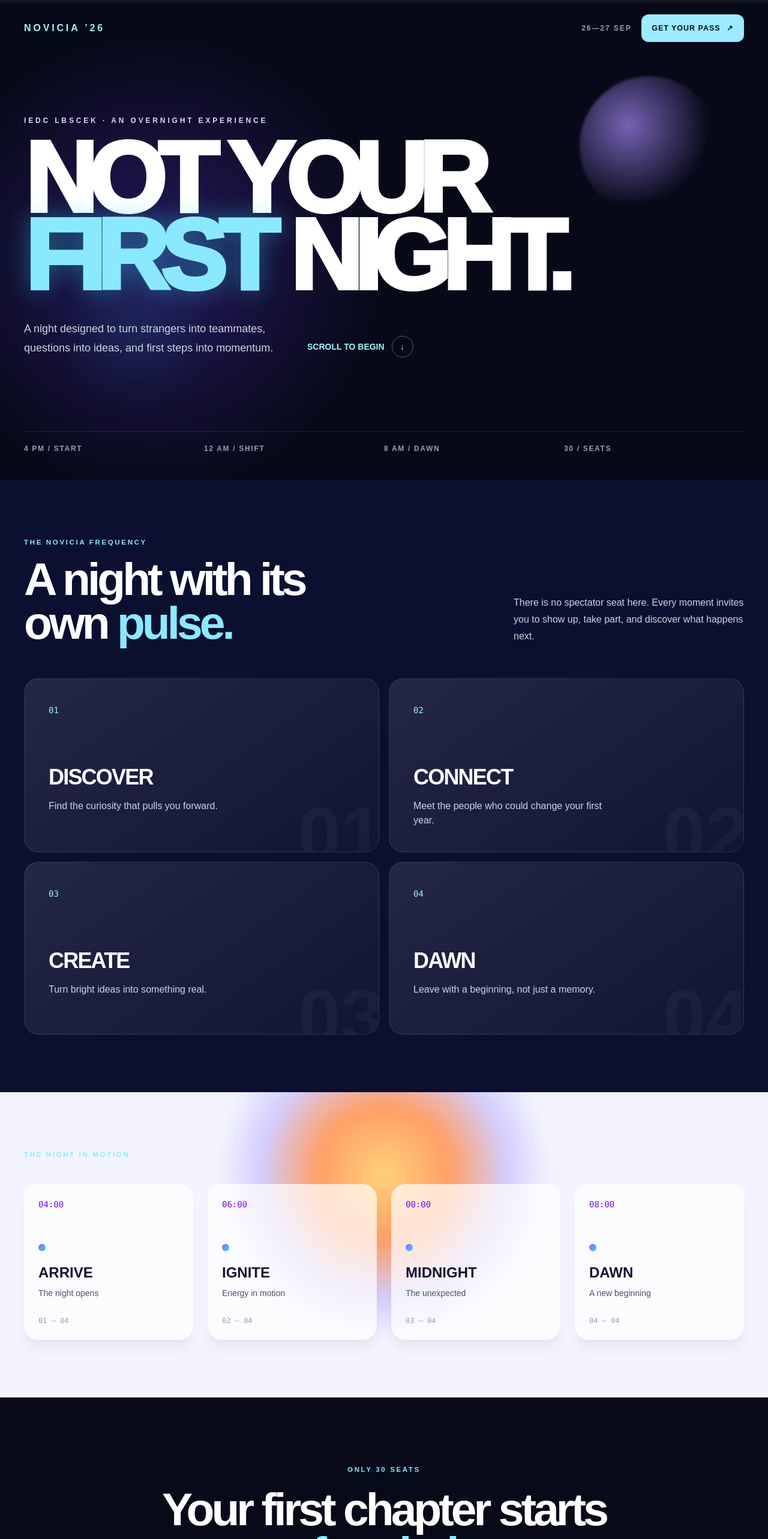
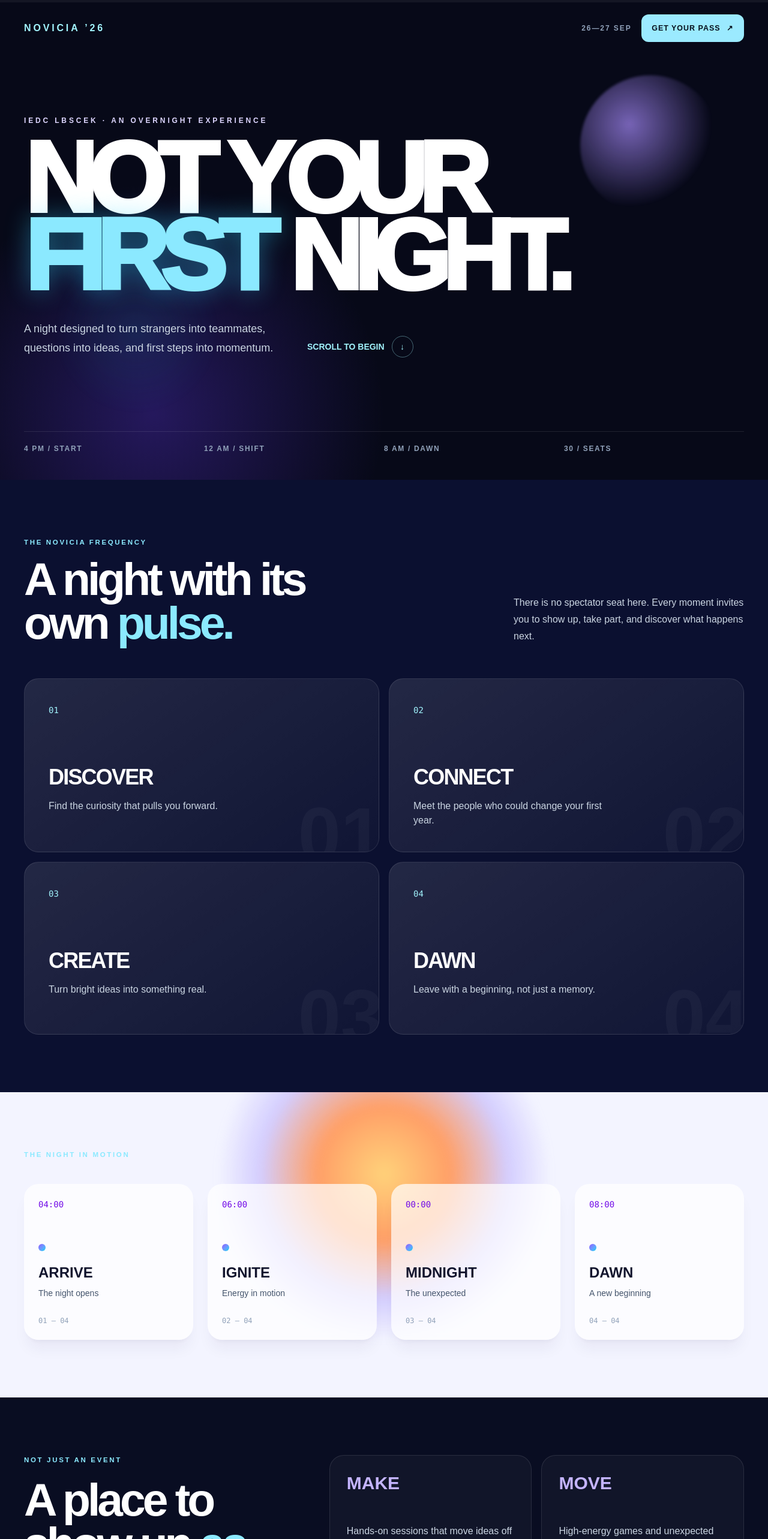
Before and after one commit to sanjay-sanju-03/NOVICIA, a Next.js app: page / in a window 1280 px wide. Shown: the top 2566 px of the page at 60% size. Built offline with nearby package versions, Linux system fonts and the light colour scheme.

Commit message:
Expand NOVICIA homepage experience

```diff
--- a/src/app/page.tsx
+++ b/src/app/page.tsx
@@ -11,6 +11,12 @@ export default function Home() {
 
     <section className="relative overflow-hidden bg-[#f3f4ff] px-5 py-24 text-[#11142d] sm:px-10"><div className="sunrise absolute -top-36 left-1/2 size-[35rem] -translate-x-1/2 rounded-full"/><div className="relative mx-auto max-w-7xl"><p className="section-kicker text-violet-700">THE NIGHT IN MOTION</p><div className="mt-10 grid gap-6 lg:grid-cols-4">{timeline.map(([time, title, copy], i) => <article key={time} className="rounded-3xl bg-white/70 p-6 shadow-xl shadow-indigo-950/5 backdrop-blur"><p className="font-mono text-sm text-violet-700">{time}</p><div className="mt-14 size-3 rounded-full bg-gradient-to-br from-violet-500 to-cyan-400"/><h3 className="mt-5 text-2xl font-black">{title}</h3><p className="mt-2 text-sm text-slate-600">{copy}</p><p className="mt-7 font-mono text-xs text-slate-400">0{i + 1} — 04</p></article>)}</div></div></section>
 
+    <section className="bg-[#090d22] px-5 py-24 sm:px-10"><div className="mx-auto grid max-w-7xl gap-12 lg:grid-cols-[.8fr_1.2fr]"><div><p className="section-kicker">NOT JUST AN EVENT</p><h2 className="display-title mt-5">A place to show up <span>as you are.</span></h2><p className="mt-7 max-w-md leading-8 text-slate-300">No polished elevator pitch required. Just bring your curiosity. NOVICIA is where first-year students find their people and try the things they have been meaning to try.</p><Link href="/about" className="mt-8 inline-flex font-bold text-cyan-200 hover:text-white">MORE ABOUT NOVICIA ↗</Link></div><div className="grid gap-4 sm:grid-cols-2">{[["MAKE", "Hands-on sessions that move ideas off the page."], ["MOVE", "High-energy games and unexpected challenges."], ["MEET", "Mentors, makers, and future collaborators."], ["REMEMBER", "The kind of night you keep talking about."]].map(([title, copy]) => <article key={title} className="rounded-3xl border border-white/10 bg-white/[.035] p-7"><p className="text-3xl font-black text-violet-300">{title}</p><p className="mt-12 leading-7 text-slate-300">{copy}</p></article>)}</div></div></section>
+
+    <section className="bg-[#101640] px-5 py-24 sm:px-10"><div className="mx-auto max-w-7xl"><div className="flex flex-col justify-between gap-6 md:flex-row md:items-end"><div><p className="section-kicker">THE ESSENTIALS</p><h2 className="display-title mt-4">Everything you need.<br/><span>Nothing you don’t.</span></h2></div><Link href="/important-information" className="font-bold text-cyan-200">READ IMPORTANT INFORMATION ↗</Link></div><div className="mt-12 grid gap-4 md:grid-cols-3">{[["WHEN", "26 Sep · 4 PM", "Ends 27 Sep · 8 AM"], ["WHERE", "ASAP OpenMind", "Kasaragod"], ["BRING", "Your QR pass", "And your curiosity"]].map(([label, title, copy]) => <article key={label} className="rounded-2xl border border-white/10 bg-[#070a1a]/40 p-6"><p className="font-mono text-xs text-cyan-200">{label}</p><h3 className="mt-9 text-2xl font-bold">{title}</h3><p className="mt-2 text-slate-400">{copy}</p></article>)}</div></div></section>
+
+    <section className="bg-[#070918] px-5 py-24 sm:px-10"><div className="mx-auto grid max-w-7xl gap-10 lg:grid-cols-2"><div><p className="section-kicker">NEED TO KNOW</p><h2 className="display-title mt-4">No mysteries.<br/><span>Just momentum.</span></h2><p className="mt-6 max-w-md text-slate-300">A few answers before you step into the night.</p></div><div className="divide-y divide-white/10">{[["Who can join?", "NOVICIA is for LBSCEK first-year students."], ["How do the 30 seats work?", "Seats are confirmed strictly in registration order. Once all 30 are filled, registration closes automatically."], ["What happens after registering?", "You receive a participant ID and a secure QR pass for event-day check-in."], ["What do I bring?", "Your digital QR pass and any items announced by the organizing team."]].map(([question, answer]) => <details key={question} className="group py-5"><summary className="flex cursor-pointer list-none items-center justify-between text-lg font-bold">{question}<span className="text-cyan-200 transition group-open:rotate-45">+</span></summary><p className="max-w-xl pt-4 leading-7 text-slate-300">{answer}</p></details>)}</div></div></section>
+
     <section className="relative bg-[#080a19] px-5 py-28 text-center sm:px-10"><div className="mx-auto max-w-3xl"><p className="section-kicker">ONLY 30 SEATS</p><h2 className="display-title mt-5">Your first chapter starts <span>after dark.</span></h2><p className="mx-auto mt-7 max-w-xl text-lg leading-8 text-slate-300">First come, first served. Register now, receive your digital pass, and bring your curiosity to ASAP OpenMind.</p><div className="mt-10 flex flex-wrap justify-center gap-4"><Link href="/register" className="magnetic-button text-base">RESERVE YOUR SEAT <span>↗</span></Link><Link href="/faq" className="rounded-xl border border-white/20 px-6 py-3.5 font-bold transition hover:bg-white/10">QUESTIONS?</Link></div></div></section>
   </main>;
 }
```
